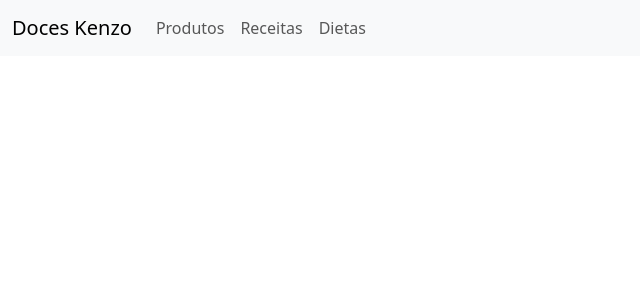
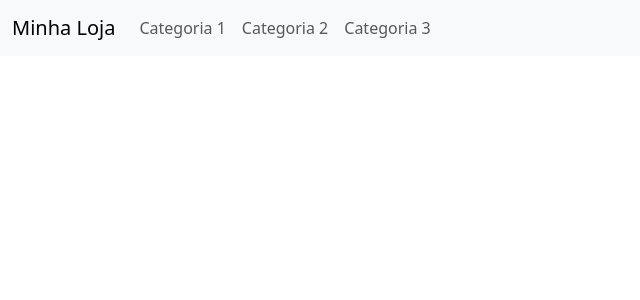
Before and after one commit to KenzoSilva/lojadedoce-kenzo, a React (Create React App) app: page / in a window 1280 px wide. Shown: the top 300 px of the page, without its empty margins (0-640 px from the left). Built offline with nearby package versions, Linux system fonts and the light colour scheme.

Commit message:
atualização da NavBar e colocando os nomes certos

```diff
--- a/src/components/NavBar.js
+++ b/src/components/NavBar.js
@@ -5,9 +5,8 @@ const NavBar = () => {
   return (
     <nav className="navbar navbar-expand-lg navbar-light bg-light">
       <div className="container-fluid">
-        {/* Nome da loja como Brand */}
         <a className="navbar-brand" href="#">
-          Doces Kenzo
+          Minha Loja
         </a>
         <button
           className="navbar-toggler"
@@ -21,21 +20,20 @@ const NavBar = () => {
           <span className="navbar-toggler-icon"></span>
         </button>
         <div className="collapse navbar-collapse" id="navbarNav">
-          {/* Lista de categorias clicáveis */}
           <ul className="navbar-nav">
             <li className="nav-item">
-              <a className="nav-link" href="#produtos">
-                Produtos
+              <a className="nav-link" href="#">
+                Categoria 1
               </a>
             </li>
             <li className="nav-item">
-              <a className="nav-link" href="#receitas">
-                Receitas
+              <a className="nav-link" href="#">
+                Categoria 2
               </a>
             </li>
             <li className="nav-item">
-              <a className="nav-link" href="#dietas">
-                Dietas
+              <a className="nav-link" href="#">
+                Categoria 3
               </a>
             </li>
           </ul>
```
